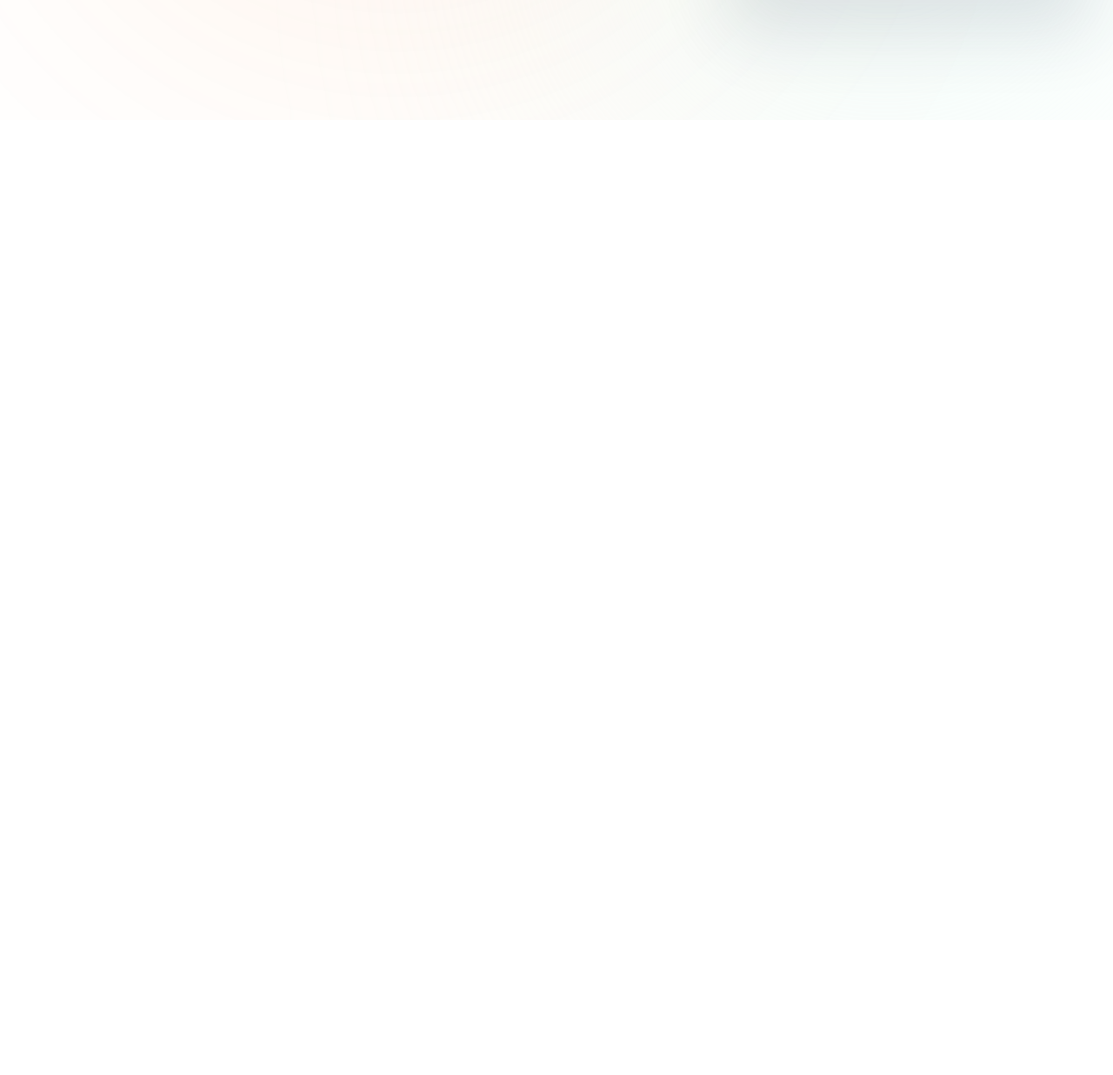
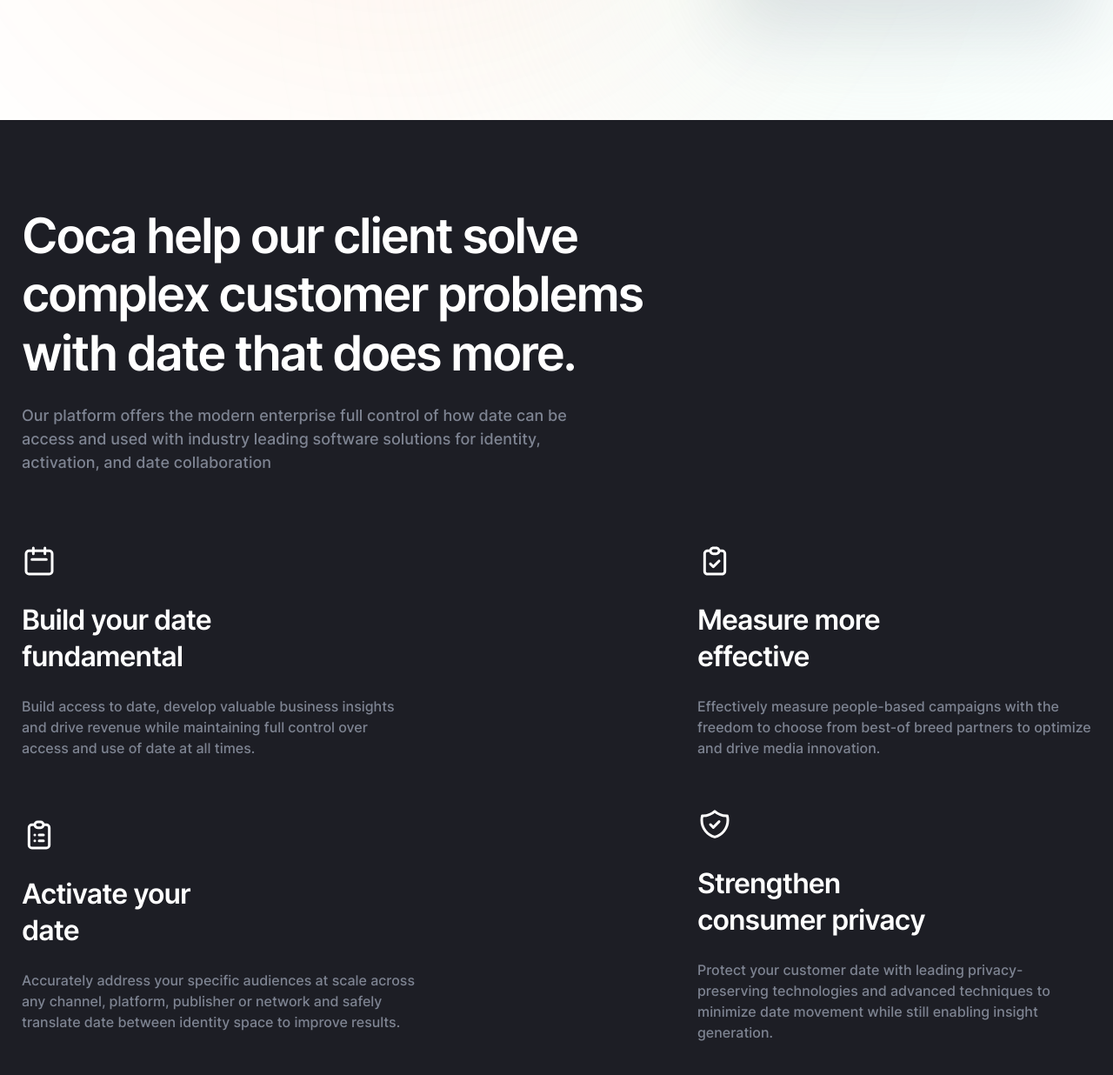
Before and after one commit to Sergei-Shmakov/coca, a website built with Vite: page src/index.html in a window 1280 px wide. Shown: the part 764-2000 px from the top of the page at 87% size. Before the commit the page ends 902 px from the top, so only its background shows below. Built offline with nearby package versions, Linux system fonts and the light colour scheme.

Commit message:
create overview section + fixed hero section

```diff
--- a/src/assets/scss/base/main.scss
+++ b/src/assets/scss/base/main.scss
@@ -16,7 +16,6 @@
 }
 img {
     height: auto;
-    min-width: 100%;
     object-fit: cover;
 }
 h1,
--- a/src/assets/scss/base/vars.scss
+++ b/src/assets/scss/base/vars.scss
@@ -12,6 +12,7 @@
     --success-color-70: #e2f8f0b3;
     --logo-color-text: #101010;
     --logo-color-circle: #101010;
+    --overview-bg-color: #1d1e25;
     --container-wigth: 1200px;
     --container-padding: 15px;
     --transition-200: 200ms ease-in-out;
@@ -25,6 +26,12 @@
     @include mixins.mobile {
         --container-wigth: 480px;
     }
+    @include mixins.mini-desktop {
+        --container-wigth: 1000px;
+    }
+    @include mixins.tablet {
+        --container-wigth: 860px;
+    }
 }
 
 [data-theme='dark'] {
@@ -34,4 +41,5 @@
     --logo-color-text: #fff;
     --logo-color-circle: #343542;
     --success-color-70: #e2f8f033;
+    --overview-bg-color: #18181d;
 }
--- a/src/assets/scss/components/home/hero.scss
+++ b/src/assets/scss/components/home/hero.scss
@@ -8,7 +8,7 @@
         padding: 77px 0 121px;
     }
     @include mixins.mobile {
-        min-height: calc(100dvh - 128px);
+        min-height: calc(100dvh - 109px);
     }
     &::before {
         top: 50px;
@@ -177,7 +177,8 @@
             }
         }
         &-body {
-            &-th {
+            &-td {
+                white-space: nowrap;
                 font-weight: 700;
                 font-size: 20px;
                 line-height: 130%;
--- /dev/null
+++ b/src/assets/scss/components/home/overview.scss
@@ -0,0 +1,77 @@
+@use '../../mixins';
+
+.overview {
+    background-color: var(--overview-bg-color);
+    padding: 100px 0;
+    @include mixins.tablet {
+        text-align: center;
+    }
+    @include mixins.mobile {
+        padding: 60px 0;
+    }
+    &__item {
+        max-width: 453px;
+        &-img {
+            margin-bottom: 24px;
+            @include mixins.tablet {
+                margin-bottom: 18px;
+            }
+        }
+
+        &-title {
+            max-width: 262px;
+            margin-bottom: 24px;
+            font-weight: 600;
+            line-height: 131%;
+            letter-spacing: -0.03em;
+            color: #fff;
+            @include mixins.tablet {
+                margin-bottom: 18px;
+            }
+            @include mixins.mobile {
+                max-width: 320px;
+            }
+        }
+        &-descr {
+            max-width: 500px;
+            font-weight: 500;
+            line-height: 150%;
+            color: #7e8492;
+        }
+    }
+    &__title {
+        margin-bottom: 24px;
+        max-width: 816px;
+        font-weight: 600;
+        letter-spacing: -0.04em;
+        color: #fff;
+    }
+    &__descr {
+        margin-bottom: 80px;
+        max-width: 660px;
+        font-weight: 500;
+        line-height: 150%;
+        color: #7e8492;
+        @include mixins.tablet {
+            margin-bottom: 60px;
+        }
+    }
+    &__list {
+        @include mixins.flex-all-between;
+        flex-wrap: wrap;
+        gap: 56px;
+        @include mixins.tablet {
+            gap: 40px;
+            flex-direction: column;
+            aign-items: center;
+        }
+    }
+    &__title,
+    &__descr,
+    &__item-title {
+        @include mixins.tablet {
+            margin-right: auto;
+            margin-left: auto;
+        }
+    }
+}
--- a/src/assets/scss/main.scss
+++ b/src/assets/scss/main.scss
@@ -2,3 +2,4 @@
 @use './base';
 @use './globals';
 @use './components/home/hero.scss';
+@use './components/home/overview.scss';
--- a/src/html/components/home/hero.html
+++ b/src/html/components/home/hero.html
@@ -21,7 +21,7 @@
                 <h3 class="hero__sales-title">Sales Report</h3>
                 <img
                     class="hero__sales-img"
-                    src="../../../assets/icons/sales-repot-icon.svg"
+                    src="./assets/icons/sales-repot-icon.svg"
                     width="366"
                     height="260"
                     alt="sales report graphic"
@@ -32,7 +32,7 @@
                 <img
                     width="177"
                     height="149"
-                    src="../../../assets/icons/customer-icon.svg"
+                    src="./assets/icons/customer-icon.svg"
                     alt="customer growth graph"
                 />
             </div>
@@ -45,11 +45,11 @@
                 </thead>
                 <tbody class="hero__stats-body">
                     <tr class="hero__stats-body-row">
-                        <th class="hero__stats-body-th">$31,092</th>
-                        <th class="hero__stats-body-th">$29,128</th>
+                        <td class="hero__stats-body-td">$31,092</td>
+                        <td class="hero__stats-body-td">$29,128</td>
                     </tr>
                     <tr class="hero__stats-body-row">
-                        <th class="hero__stats-body-th">
+                        <td class="hero__stats-body-td">
                             <span
                                 class="hero__stats-body-num hero__stats-body-num--green"
                                 >4.2%</span
@@ -57,8 +57,8 @@
                             <span class="hero__stats-body-text"
                                 >from last year</span
                             >
-                        </th>
-                        <th class="hero__stats-body-th">
+                        </td>
+                        <td class="hero__stats-body-td">
                             <span
                                 class="hero__stats-body-num hero__stats-body-num--red"
                                 >1.2%</span
@@ -66,7 +66,7 @@
                             <span class="hero__stats-body-text"
                                 >from last year</span
                             >
-                        </th>
+                        </td>
                     </tr>
                 </tbody>
             </table>
--- /dev/null
+++ b/src/html/components/home/overview.html
@@ -0,0 +1,87 @@
+<section class="overview">
+    <div class="container">
+        <h2 class="overview__title heading-h2">
+            Coca help our client solve complex customer problems with date that
+            does more.
+        </h2>
+        <p class="overview__descr text-p-medium">
+            Our platform offers the modern enterprise full control of how date
+            can be access and used with industry leading software solutions for
+            identity, activation, and date collaboration
+        </p>
+        <ul class="overview__list">
+            <li class="overview__item">
+                <img
+                    class="overview__item-img"
+                    src="./assets/icons/calendar-Icon.svg
+                "
+                    width="40"
+                    height="40"
+                    alt="calendar icon"
+                />
+                <h3 class="overview__item-title heading-h5">
+                    Build your date fundamental
+                </h3>
+                <p class="overview__item-descr text-p-default">
+                    Build access to date, develop valuable business insights and
+                    drive revenue while maintaining full control over access and
+                    use of date at all times.
+                </p>
+            </li>
+            <li class="overview__item">
+                <img
+                    class="overview__item-img"
+                    src="./assets/icons/checklist-Icon.svg
+                "
+                    width="40"
+                    height="40"
+                    alt="calendar icon"
+                />
+                <h3 class="overview__item-title heading-h5">
+                    Measure more effective
+                </h3>
+                <p class="overview__item-descr text-p-default">
+                    Effectively measure people-based campaigns with the freedom
+                    to choose from best-of breed partners to optimize and drive
+                    media innovation.
+                </p>
+            </li>
+            <li class="overview__item">
+                <img
+                    class="overview__item-img"
+                    src="./assets/icons/list-Icon.svg
+                "
+                    width="40"
+                    height="40"
+                    alt="calendar icon"
+                />
+                <h3 class="overview__item-title heading-h5">
+                    Activate your date
+                </h3>
+                <p class="overview__item-descr text-p-default">
+                    Accurately address your specific audiences at scale across
+                    any channel, platform, publisher or network and safely
+                    translate date between identity space to improve results.
+                </p>
+            </li>
+            <li class="overview__item">
+                <img
+                    class="overview__item-img"
+                    src="./assets/icons/shield-Icon.svg
+                "
+                    width="40"
+                    height="40"
+                    alt="calendar icon"
+                />
+                <h3 class="overview__item-title heading-h5">
+                    Strengthen consumer privacy
+                </h3>
+                <p class="overview__item-descr text-p-default">
+                    Protect your customer date with leading privacy-preserving
+                    technologies and advanced techniques to minimize date
+                    movement while still enabling insight generation.
+                </p>
+            </li>
+        </ul>
+    </div>
+</section>
--- a/src/index.html
+++ b/src/index.html
@@ -4,6 +4,7 @@
     <body class="body" data-theme="light">
         <load src="./html/base/header.html" />
         <load src="./html/components/home/hero.html" />
+        <load src="./html/components/home/overview.html" />
         <script type="module" src="/js/main.js"></script>
     </body>
 </html>
```
Also changed, not shown: src/assets/icons/calendar-Icon.svg (added), src/assets/icons/checklist-Icon.svg (added), src/assets/icons/list-icon.svg (added), src/assets/icons/shield-Icon.svg (added).
